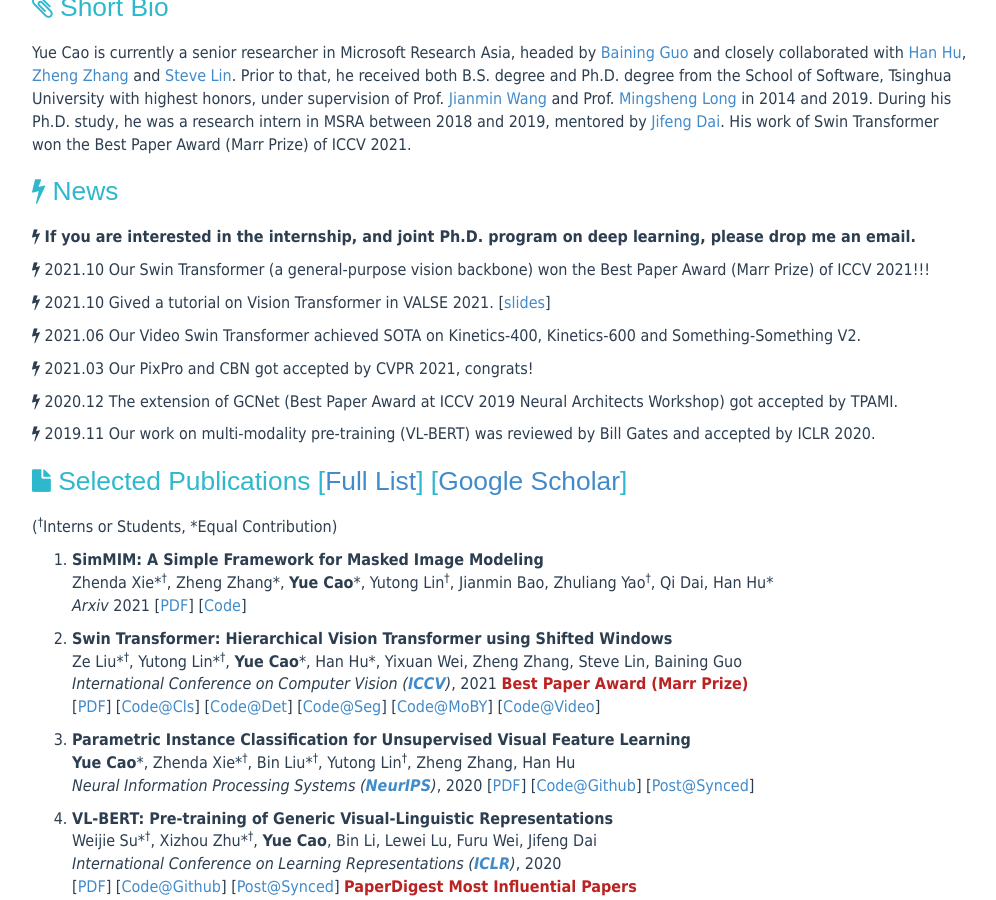
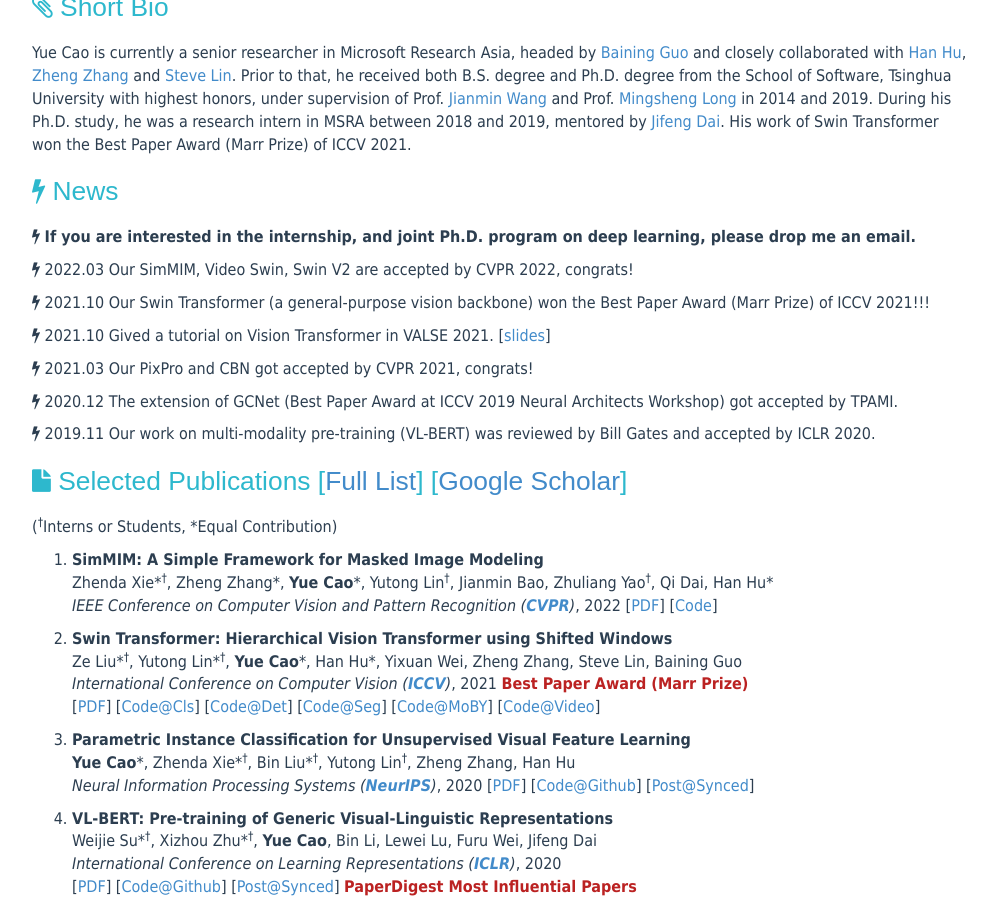
Before and after one commit to caoyue10/caoyue10.github.io, a Jekyll site: the page built from index.html, in a window 1280 px wide and 900 px high, scrolled down 273 px. Shown: the whole window, without its empty margins (138-1134 px from the left). Built offline with Jekyll 4.4.1, drawn with Linux system fonts in a browser that asks for light colours; the list of posts is cut into pages by our own code.

Commit message:
Update index.html

```diff
--- a/index.html
+++ b/index.html
@@ -23,15 +23,15 @@
     </p>
     <p>
     <i class="fa fa-bolt"></i>
+    2022.03 Our SimMIM, Video Swin, Swin V2 are accepted by CVPR 2022, congrats!
+    </p>
+    <p>
+    <i class="fa fa-bolt"></i>
     2021.10 Our Swin Transformer (a general-purpose vision backbone) won the Best Paper Award (Marr Prize) of ICCV 2021!!!
     </p>
     <p>
     <i class="fa fa-bolt"></i>
     2021.10 Gived a tutorial on Vision Transformer in VALSE 2021. [<a href="doc/valse-2021-transformer.pdf">slides</a>]
-    </p>
-    <p>
-    <i class="fa fa-bolt"></i>
-    2021.06 Our Video Swin Transformer achieved SOTA on Kinetics-400, Kinetics-600 and Something-Something V2.
     </p>
     <p>
     <i class="fa fa-bolt"></i>
@@ -55,7 +55,7 @@
       <li>
 	<p><strong>SimMIM: A Simple Framework for Masked Image Modeling</strong><br>
             Zhenda Xie*<sup><span>&#8224;</span></sup>, Zheng Zhang*, <strong>Yue Cao</strong>*, Yutong Lin<sup><span>&#8224;</span></sup>, Jianmin Bao, Zhuliang Yao<sup><span>&#8224;</span></sup>, Qi Dai, Han Hu*<br>
-	    <em>Arxiv</em> 2021 [<a href="https://arxiv.org/abs/2111.09886">PDF</a>] [<a href="https://github.com/microsoft/SimMIM">Code</a>]
+	    <em>IEEE Conference on Computer Vision and Pattern Recognition (<a href="http://cvpr2022.thecvf.com/"><strong>CVPR</strong></a>)</em>, 2022 [<a href="https://arxiv.org/abs/2111.09886">PDF</a>] [<a href="https://github.com/microsoft/SimMIM">Code</a>]
 	</p>
       </li>
       <li>
```
